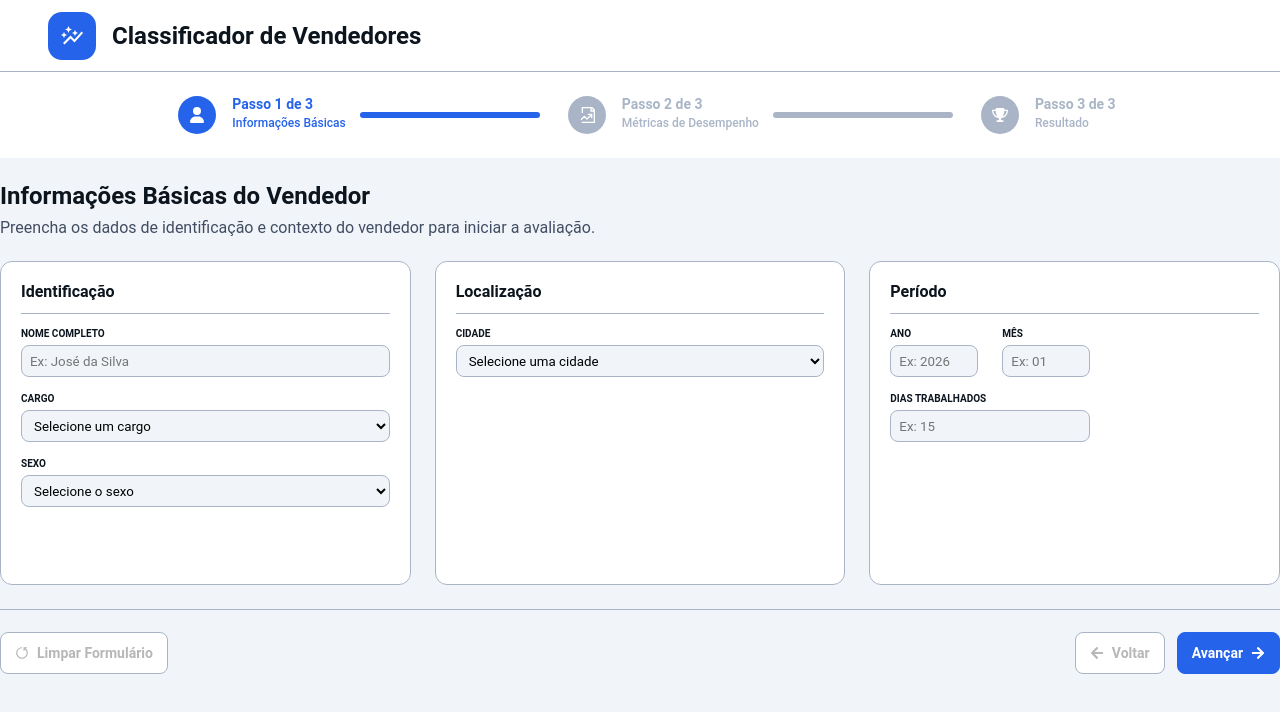
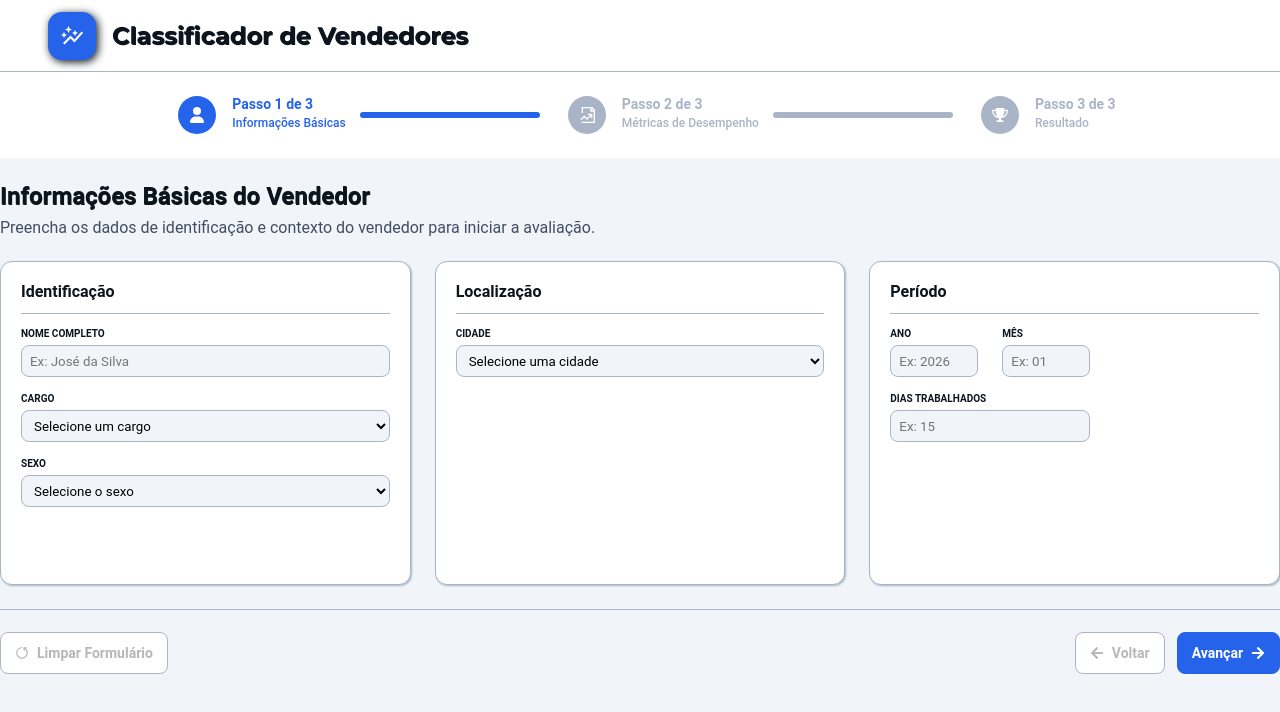
Before and after one commit to otaviozerotwo/classificacao_vendedor, a React (Vite) app in the folder frontend/: page / in a window 1280 px wide. Shown: the top 712 px of the page. Built offline with nearby package versions, Linux system fonts and the light colour scheme.

Commit message:
style: add text & box shadow

```diff
--- a/frontend/index.html
+++ b/frontend/index.html
@@ -10,6 +10,7 @@
       href="https://fonts.googleapis.com/css2?family=Roboto+Mono:ital@,wght@0,400;0,700;1,700&display=swap"
       rel="stylesheet"
     />
+    <link href="https://fonts.googleapis.com/css2?family=Montserrat:ital,wght@0,100..900;1,100..900&display=swap" rel="stylesheet">
     <title>Classificador de Vendedores</title>
   </head>
   <body>
--- a/frontend/src/components/Header/styles.ts
+++ b/frontend/src/components/Header/styles.ts
@@ -7,7 +7,6 @@ export const Container = styled.div`
   height: 72px;
   background-color: ${colors.white};
   border-bottom: 1px solid ${colors.powderBlue};
-  box-shadow: 5px 5px 10px rgba(0, 0, 0, 0.3);
 `
 
 export const Logo = styled.div`
@@ -20,8 +19,11 @@ export const Logo = styled.div`
   margin-right: 16px;
   background-color: ${colors.blue};
   border-radius: 14px;
+  box-shadow: 2px 2px 8px ${colors.inkBlack};
 `
 
 export const Title = styled.h1`
+  font-family: "Montserrat", sans-serif;
   font-size: 24px;
+  text-shadow: 1px 1px;
 `
--- a/frontend/src/pages/Home/index.tsx
+++ b/frontend/src/pages/Home/index.tsx
@@ -603,7 +603,7 @@ const Home = () => {
                   </CardResult>
                 )}
                 <Card>
-                  <CardTitle>Resumo dos Indicadores e Métricas</CardTitle>
+                  <CardTitle><h3>Resumo dos Indicadores e Métricas</h3></CardTitle>
                   <CardResume>
                     <div className='gridResume'>
                       <span>Nome: {form.values.fullName}</span>
--- a/frontend/src/pages/Home/styles.ts
+++ b/frontend/src/pages/Home/styles.ts
@@ -10,6 +10,7 @@ export const Container = styled.div`
 
   h2 {
     margin-bottom: 8px;
+    text-shadow: 0.5px 0.5px;
   }
 
   p {
@@ -35,6 +36,7 @@ export const Card = styled.div`
   border-radius: 12px;
   margin-bottom: 24px;
   background-color: ${colors.white};
+  box-shadow: 1px 1px 2px ${colors.powderBlue};
 `
 
 export const CardTitle = styled.div`
```
